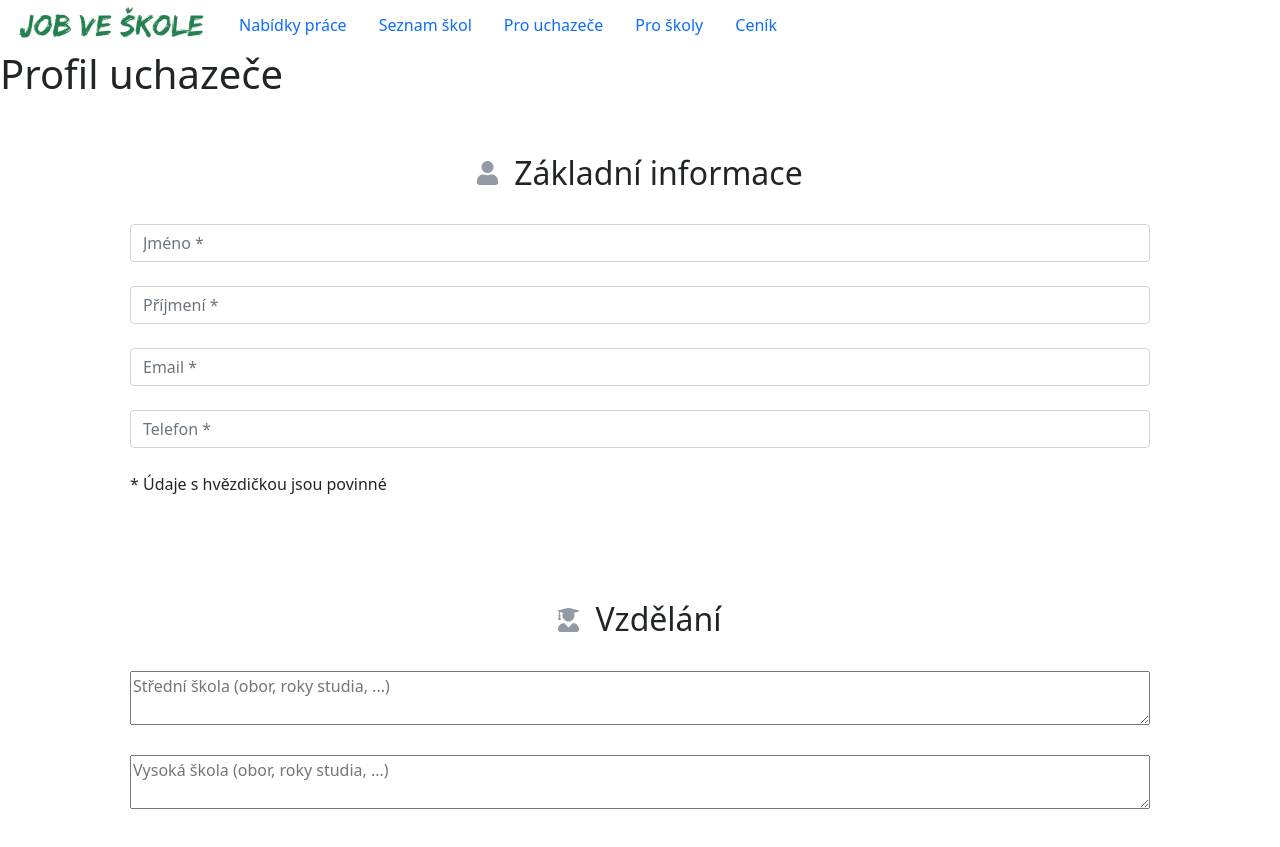
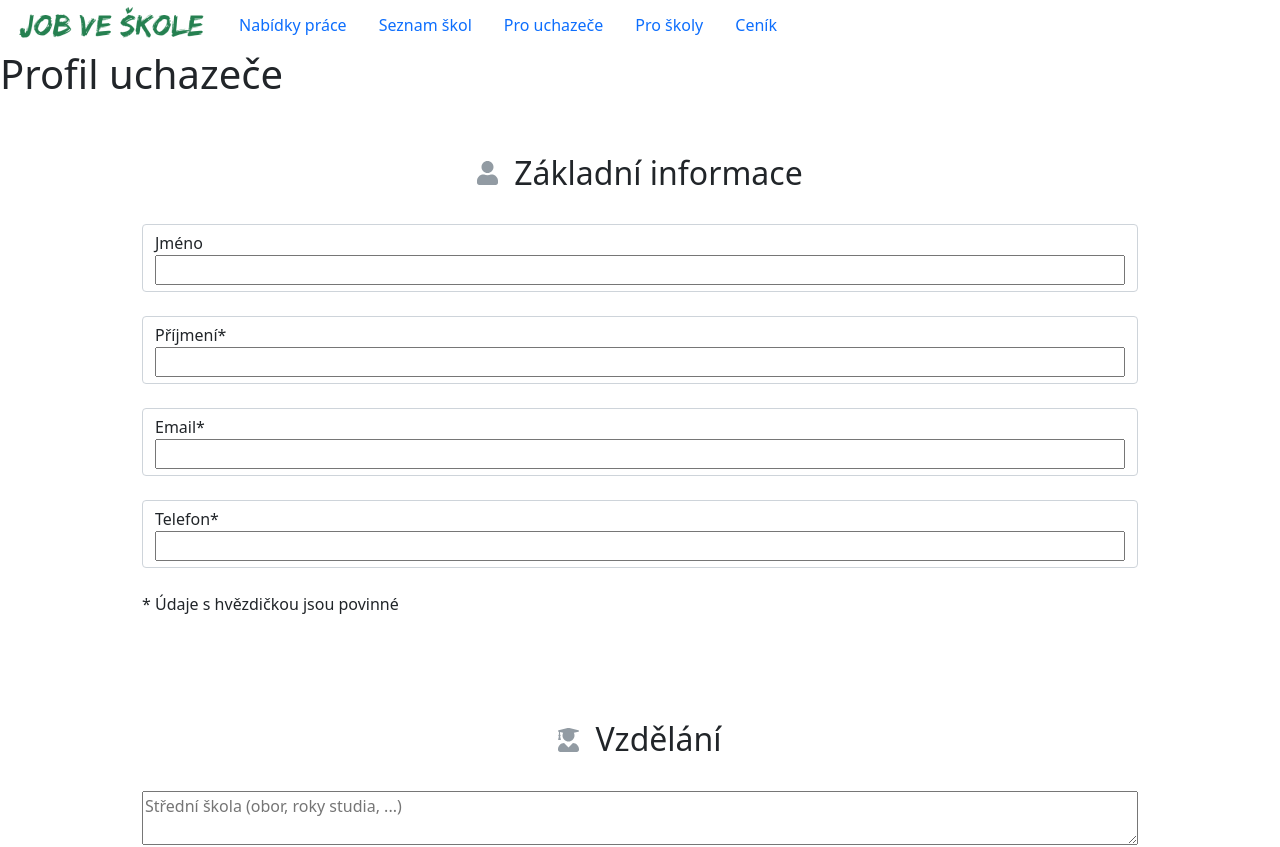
Before and after one commit to violinie/coex, a React (Create React App) app: page / in a window 1280 px wide. Shown: the top 847 px of the page. Built offline with nearby package versions, Linux system fonts and the light colour scheme; the HTML template or start-up script is replaced by a standard one.

Commit message:
react form

```diff
--- a/src/components/Form.jsx
+++ b/src/components/Form.jsx
@@ -1,8 +1,49 @@
-import React from "react";
+import { Input } from "./Input";
+import { useState } from "react";
 
 export default function Form() {
+  const [formValues, setFormValues] = useState({});
+  const handleInputChange = (e) => {
+    setFormValues({
+      ...formValues,
+      [e.target.name]: e.target.value,
+    });
+  };
+
+  const [validationErrors, setValidationErrors] = useState({});
   return (
-    <form className="container">
+    <form
+      className="container"
+      onSubmit={(e) => {
+        // Zamez refreshi stránky
+        e.preventDefault();
+
+        // Všechny form elementy dám do pole a vyfiltruju jen ty které chci validovat
+        const inputs = [...e.target.elements].filter((input) => input.tagName !== "BUTTON");
+
+        const errors = {};
+        inputs.forEach((input) => {
+          // Validace na povinné pole
+          if (input.required && !input.value) {
+            errors[input.name] = "Toto pole je povinné";
+          }
+
+          // Validace na telefonní číslo (Musí mít 9 písmen nebo 13 když je předvolba)
+          if (input.type === "tel" && (input.value.length !== 9 || input.value.length !== 13)) {
+            errors[input.name] = "Pole musí mít tvar telefonního čísla.";
+          }
+        });
+
+        // Pokud existuje nějaký error tak nasetuju error state
+        if (Object.keys(errors).length > 0) {
+          setValidationErrors(errors);
+        } else {
+          setValidationErrors(null);
+        }
+      }}
+    >
+      <div className="container">
+        {" "}
         <div className="p-5">
           <div className="d-flex justify-content-center align-items-center p-2">
             <svg className="me-3" width="21" height="24" viewBox="0 0 21 24" fill="none" xmlns="http://www.w3.org/2000/svg">
@@ -13,10 +54,10 @@ export default function Form() {
             </svg>
             <h2 className="m-0">Základní informace</h2>
           </div>
-        <input type="text" className="form-control my-4" placeholder="Jméno *" required />
-        <input type="text" className="form-control my-4" placeholder="Příjmení *" required />
-        <input type="email" className="form-control my-4" placeholder="Email *" required />
-        <input type="tel" className="form-control my-4" placeholder="Telefon *" required />
+          <Input name={"firstname"} type={"text"} label={"Jméno"} value={formValues["firstname"]} onChange={handleInputChange} />
+          <Input name={"lastname"} type={"text"} label={"Příjmení"} value={formValues["lastname"]} onChange={handleInputChange} isRequired={true} />
+          <Input name={"email"} type={"text"} label={"Email"} value={formValues["email"]} onChange={handleInputChange} isRequired={true} />
+          <Input name={"tel"} type={"text"} label={"Telefon"} value={formValues["tel"]} onChange={handleInputChange} isRequired={true} />
           <div>* Údaje s hvězdičkou jsou povinné</div>
         </div>
         <div className="p-5">
@@ -47,13 +88,13 @@ export default function Form() {
             <input type="checkbox" className="me-3" />
             <span>Chci dostávat newslettery se zajímavými nabídkami</span>
           </div>
-        <select className="my-3">
+          <select className="my-3 w-100">
+            <option value="disabled selected">Město, kde hledám práci</option>
             <option value="praha">Praha</option>
             <option value="brno">Brno</option>
             <option value="ostrava">Ostrava</option>
             <option value="liberec">Liberec</option>
           </select>
-        <div>* Newsletter je možné kdykoliv odhlásit</div>
           <div className="d-flex justify-content-between mt-5">
             <button type="reset" className="btn btn--reset py-3 px-5">
               Zrušit
@@ -63,6 +104,7 @@ export default function Form() {
             </button>
           </div>
         </div>
+      </div>
     </form>
   );
 }
--- /dev/null
+++ b/src/components/Input.jsx
@@ -0,0 +1,25 @@
+import React, { useState } from "react";
+
+export const Input = ({ value, onChange, error, name, type, label: labelText, isRequired }) => {
+  const [focused, setFocused] = useState(false);
+
+  const formControlClasses = ["form-control my-4", focused && "form-control--focused", value && "form-control--has-value", error && "form-control--has-error"];
+  return (
+    <div className={formControlClasses.join(" ")}>
+      <label className={"form-control__label"} htmlFor={name}>
+        {labelText}
+        {isRequired && <span>*</span>}
+      </label>
+      <input
+        className={"form-control__input w-100"}
+        type={type || "text"}
+        name={name}
+        onChange={onChange}
+        value={value}
+        onFocus={() => setFocused(true)}
+        onBlur={() => setFocused(false)}
+      />
+      {error && <div className={"form-control__error"}>{error}</div>}
+    </div>
+  );
+};
--- /dev/null
+++ b/src/form.scss
@@ -0,0 +1,45 @@
+.form-control {
+  position: relative;
+  margin-bottom: 1rem;
+  border: none;
+}
+
+.form-control--has-error .form-control__input,
+.form-control--focused.form-control--has-error .form-control__input {
+  border-color: #e84855;
+  outline-color: #e84855;
+}
+
+.form-control__input {
+  padding: 16px 10px;
+  margin: 0;
+  font-weight: bold;
+  border: 1px solid #444;
+  border-radius: 5px;
+  outline: none;
+}
+
+.form-control__label {
+  position: absolute;
+  top: 1rem;
+  left: 1rem;
+  transition: 0.3s;
+  color: #666;
+}
+
+.form-control--focused .form-control__input {
+  border-color: #ff7600;
+  outline: 1px solid #ff7600;
+}
+
+.form-control--focused .form-control__label,
+.form-control--has-value .form-control__label {
+  top: 2px;
+  font-size: 12px;
+}
+
+.form-control__error {
+  color: #e84855;
+  padding-top: 0.5rem;
+  font-weight: bold;
+}
--- a/src/style.scss
+++ b/src/style.scss
@@ -68,3 +68,5 @@ textarea {
   min-height: 22rem;
   background-color: #0d1321;
 }
+
+@import "./form.scss";
```
Lines whose indentation alone changed are shown as unchanged.
